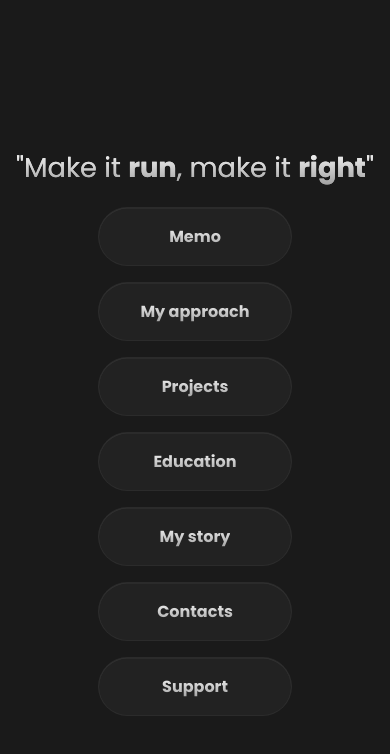
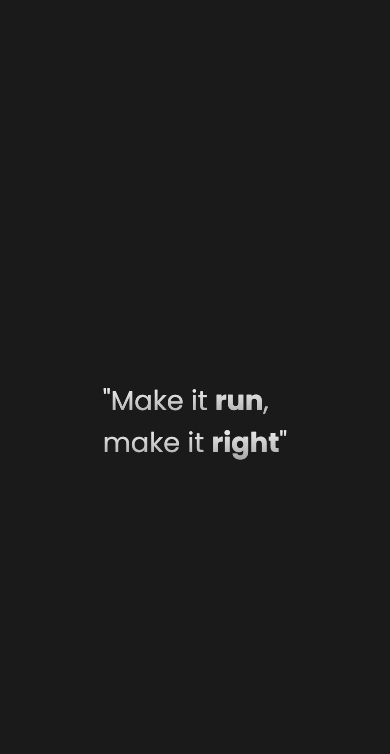
Before and after one commit to dmytropolizhai/polizhai-website, a React (Vite) app in the folder website/: page / in a window 390 px wide. Shown: the top 754 px of the page. Built offline with nearby package versions, Linux system fonts and the light colour scheme.

Commit message:
feat(welcome): add all images with blur and improve image handling
- Added all background images with blur support
- Added default export for FloatingImage and Image components
- Enabled lazy loading inside the Image component
- Refactored navigation bar structure from <div> to semantic <ul>

```diff
--- a/website/src/pages/welcome/index.scss
+++ b/website/src/pages/welcome/index.scss
@@ -62,10 +62,10 @@
 
       #icosahedron {
         position: absolute;
-        width: 32rem;
+        width: 25vw;
 
-        top: 60rem;
-        left: 20rem;
+        top: 80vh;
+        left: 15vw;
 
       }
 
@@ -87,7 +87,7 @@
 }
 
 
-@media (max-width: 1100px) {
+@media (max-width: 1020px) {
   .welcome-page {
     .objects {
       display: none;
--- a/website/src/pages/welcome/index.tsx
+++ b/website/src/pages/welcome/index.tsx
@@ -4,8 +4,6 @@ import { lazy, Suspense } from "react";
 
 import ProgressBar from "@ui/ProgressBar/ProgressBar.tsx";
 import Layout from "@ui/Layout/Layout.tsx";
-import { FloatingImage } from "@widgets/FloatingImage/FloatingImage.tsx";
-import { Image } from "@ui/Image/Image.tsx";
 
 import flatCylinder from './images/flat-cylinder.png'
 import cube from './images/cube.png'
@@ -13,15 +11,13 @@ import bigPyramid from './images/big-pyramid.png'
 import helix from './images/helix.png'
 import icosahedron from './images/icosahedron.png'
 import pyramid from './images/pyramid.png'
+import FloatingImage from "@widgets/FloatingImage/FloatingImage.tsx";
+import Image from "@ui/Image/Image.tsx";
 
 const NavigationBar = lazy(() => import('./ui/NavigationBar/NavigationBar'));
 const Memo = lazy(() => import('./ui/Memo/Memo.tsx'))
 
-
-
 const WelcomePage = () => {
-    const isMobile: boolean = false;
-
     return (
         <Layout className="welcome-page">
             <Layout className="objects">
@@ -33,9 +29,6 @@ const WelcomePage = () => {
                     <Image id="icosahedron" src={icosahedron} alt="helix" />
                     <Image id="pyramid" src={pyramid} alt="helix" />
                 </Layout>
-                {isMobile && (
-                    <Image id="m-background-cube" src={cube} alt="cube"/>
-                )}
             </Layout>
             <Layout className="container">
                 <Suspense fallback={<ProgressBar />}>
--- a/website/src/pages/welcome/ui/Memo/memo.scss
+++ b/website/src/pages/welcome/ui/Memo/memo.scss
@@ -20,17 +20,18 @@
   }
 }
 
-@media (max-width: 1000px) {
+@media (max-width: 1020px) {
   #memo {
     flex-direction: column;
     height: fit-content;
-    width: fit-content;
+    width: 100%;
+    align-items: center;
 
     .title {
       font-size: 7vw;
       text-align: left;
 
-      .line {
+      .title-line {
         display: block;
         white-space: normal;
       }
--- a/website/src/pages/welcome/ui/NavigationBar/NavigationBar.tsx
+++ b/website/src/pages/welcome/ui/NavigationBar/NavigationBar.tsx
@@ -10,9 +10,11 @@ type HeaderProps = {
 
 const Header = (props: HeaderProps) => {
     return (
-        <a href={props.href} className="header">
-            <span>{props.children}</span>
-        </a>
+        <li className="header">
+            <a href={props.href}>
+                {props.children}
+            </a>
+        </li>
     )
 }
 
@@ -20,7 +22,7 @@ const Header = (props: HeaderProps) => {
 export const NavigationBar = () => {
     return (
         <Suspense fallback={<ProgressBar />}>
-            <div id="nav-bar">
+            <ul id="nav-bar">
                 <Header href="#memo">Memo</Header>
                 <Header href="#approach">My approach</Header>
                 <Header href="#projects">Projects</Header>
@@ -28,7 +30,7 @@ export const NavigationBar = () => {
                 <Header href="#story">My story</Header>
                 <Header href="#contacts">Contacts</Header>
                 <Header href="#support">Support</Header>
-            </div>
+            </ul>
         </Suspense>
     )
 }
--- a/website/src/pages/welcome/ui/NavigationBar/nav-bar.scss
+++ b/website/src/pages/welcome/ui/NavigationBar/nav-bar.scss
@@ -2,6 +2,8 @@
 
 
 #nav-bar {
+  padding: 0;
+  margin: 0;
   display: flex;
   flex-direction: row;
   flex-wrap: wrap;
@@ -13,8 +15,8 @@
 
   .header {
     text-decoration: none;
-    display: flex;
-    width: 10rem;
+    display: inline-flex;
+    width: 7rem;
     height: 100%;
 
     padding: 1rem;
@@ -37,22 +39,28 @@
     background: rgba(255, 255, 255, 0.1);
   }
 
-  .header span {
+  .header a {
     @include stylizedText(700);
     font-size: 1rem;
   }
 }
 
-@media (max-width: 1000px) {
-  #navBar {
-
+@media screen and (max-width: 1024px) {
+  #nav-bar {
     .header {
-      width: 7rem;
+      width: fit-content;
     }
-
-    .header span {
-      font-size: 12px;
+    .header a {
+      font-size: 1rem;
     }
   }
+}
 
+@media screen and (max-width: 425px) {
+  #nav-bar {
+    display: flex;
+    .header {
+      display: none;
+    }
+  }
 }
--- a/website/src/shared/ui/Image/Image.tsx
+++ b/website/src/shared/ui/Image/Image.tsx
@@ -1,15 +1,23 @@
-import type { CSSProperties } from "react";
+import { type ImgHTMLAttributes, useState } from "react";
 
-export type ImageProps = {
-    id: string,
-    src: string,
-    alt: string,
-    className?: string,
-    style?: CSSProperties,
+export type ImageProps = ImgHTMLAttributes<HTMLImageElement>;
+
+export const Image = (props: ImageProps) => {
+    const [isLoaded, setIsLoaded] = useState(false);
+
+    return (
+        <>
+            {isLoaded && (
+                <div>
+                    Loading...
+                </div>
+            )}
+            <img {...props} alt={props.alt} style={{
+                opacity: isLoaded ? 1 : 0,
+                transition: "opacity 0.3s ease-in-out",
+            }} onLoad={() => setIsLoaded(true)} />
+        </>
+    )
 }
 
-export const Image = (props: ImageProps) => {
-    return (
-        <img {...props} alt={props.alt}/>
-    )
-}
+export default Image;
--- a/website/src/widgets/FloatingImage/FloatingImage.tsx
+++ b/website/src/widgets/FloatingImage/FloatingImage.tsx
@@ -9,3 +9,5 @@ export const FloatingImage = (props: FloatingImageProps) => {
         <Image className="floating-image" {...props} />
     )
 }
+
+export default FloatingImage;
```
